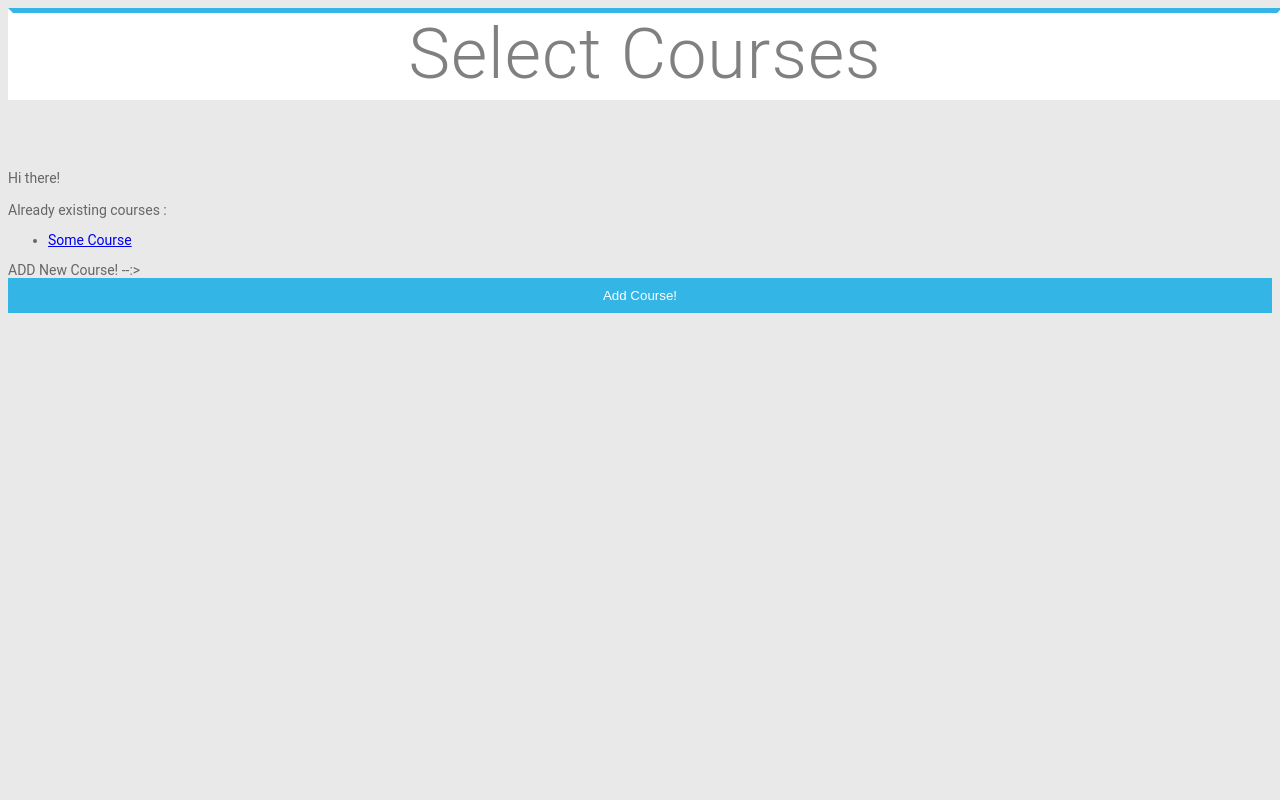
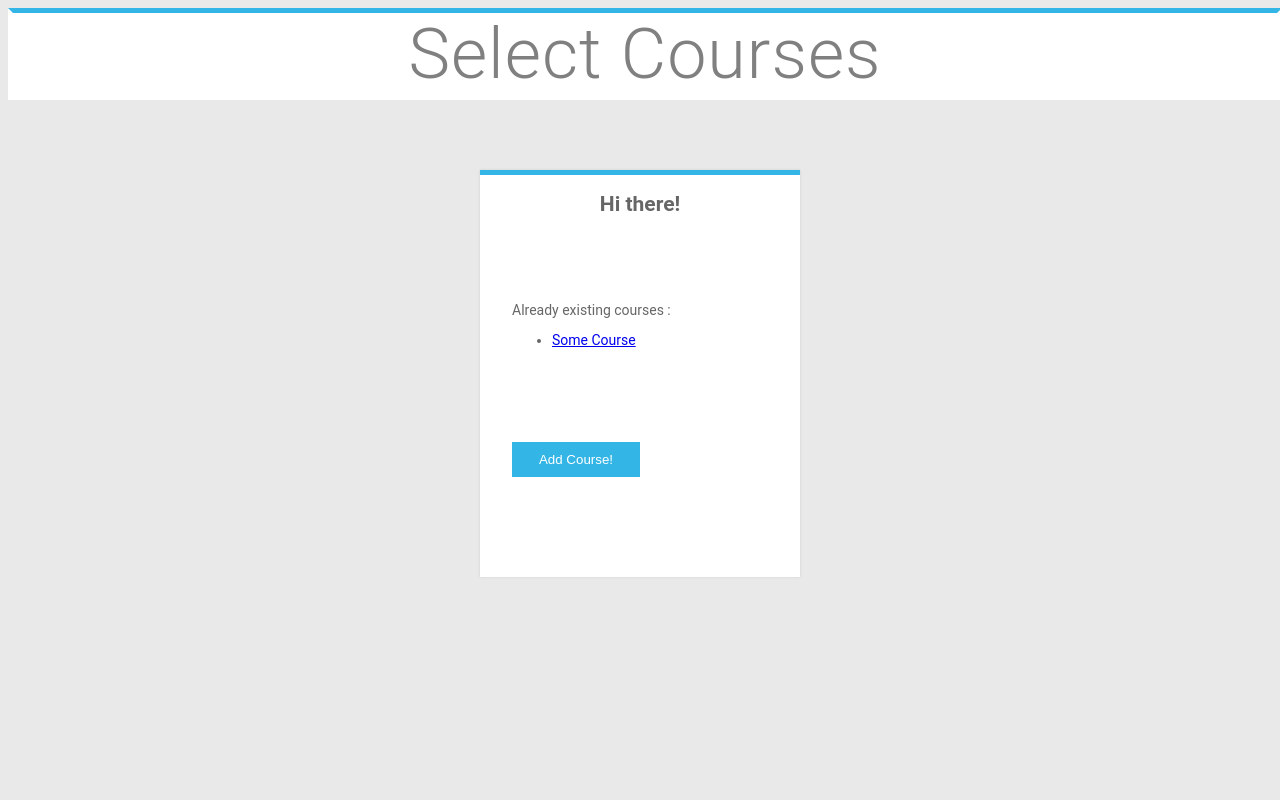
Before and after one commit to aayush-g/CFP-UPES, a PHP site: page /course_select.html in a window 1280 px wide. Run offline with PHP 8.4, Linux system fonts and the light colour scheme.

Commit message:
Add files via upload

```diff
--- a/course_select.html
+++ b/course_select.html
@@ -18,7 +18,9 @@
     height: 100%; /* Full height */
     overflow: auto; /* Enable scroll if needed */
     background-color: rgb(0,0,0); /* Fallback color */
-    background-color: rgba(0,0,0,0.4); /* Black w/ opacity */
+    background-color: rgba(0,0,0,0.5); /* Black w/ opacity */
+
+
 }
 
 /* Modal Content */
@@ -28,12 +30,13 @@
     margin: auto;
     padding: 0;
     border: 1px solid #888;
-    width: 80%;
+    width: 40%;
     box-shadow: 0 4px 8px 0 rgba(0,0,0,0.2),0 6px 20px 0 rgba(0,0,0,0.19);
     -webkit-animation-name: animatetop;
     -webkit-animation-duration: 0.4s;
     animation-name: animatetop;
-    animation-duration: 0.4s
+    animation-duration: 0.4s;
+
 }
 
 /* Add Animation */
@@ -64,39 +67,82 @@
 
 .modal-header {
     padding: 2px 16px;
-    background-color: lightblue;
+    background-color: lightgray;
     color: white;
+    border-style: solid;
+    border-width: 5px;
+    border-top-color: #33b5e5;
+    border-left-color: lightgray;
+    border-right-color: lightgray;
+    border-bottom-color: lightgray;
+
 }
 
 .modal-body {padding: 2px 16px;}
 
 .modal-footer {
     padding: 2px 16px;
-    background-color: lightblue;
+    background-color: lightgray;
     color: white;
 }
 
+.mycButton {
+  cursor: pointer;
+  background: #33b5e5;
+  width: 50%;
+  border: 0;
+  padding: 10px 15px;
+  color: #ffffff;
+  -webkit-transition: 0.3s ease;
+  transition: 0.3s ease;
+}
+
+
+.para1{
+
+
+  border:2px solid #ccc;
+  border-color: white;
+  padding: 50px 30px;
+  max-width:400px;
+  width:80%;
+  background: white;
+  margin:auto;
+}
+
+.mycButton:hover {
+  background: #178ab4;
+}
+
+.blur-filter {
+    -webkit-filter: blur(2px);
+    -moz-filter: blur(2px);
+    -o-filter: blur(2px);
+    -ms-filter: blur(2px);
+    filter: blur(2px);
+}
 
 </style>
 
 
 <body>
 <p class='head1'> Select Courses</p>
+<div class="boxed">
 
-Hi there!
-<br><br>Already existing courses :
-   <ul id ="courselist">
-   <li>
-   <a href="Dashboard.html">Some Course</a>
-   </li>
-
+<h2  align="center">Hi there!</h2><br>
+  <div class="para1">
+   Already existing courses :
+   <ul id ="courselist" >
+    <li>
+     <a href="dashboard.html">Some Course</a>
+    </li>
    </ul>
-
-ADD New Course! --:>
-
-
-<button id ="myButton1" class="myButton" >Add Course!</button>
-
+   <br>
+<br><br><br><br>
+<button id ="myButton1" class="mycButton" >Add Course!</button>
+</div>
+<br><br><br>
+</div>
 <div id="myModal" class="modal">
 
   <!-- Modal content -->
@@ -111,7 +157,7 @@ ADD New Course! --:>
       Hi!<br><br>
       Branch Name : <br><input type = "text" id='bname1' name="bname"><br><br>
       Subject Name :<br> <input type = "text" name="sbjname"><br><br>
-      Semester : <br><input type = "integer" name="sem"><br><br>
+      Semester : <br><input type = "text" name="sem"><br><br>
       </p>
 
       <button class="myButton" onclick="submitFunction()" >Submit! </button><br><br>
@@ -122,7 +168,7 @@ ADD New Course! --:>
         var addnewname = document.getElementById('bname1').value;
         li.appendChild(document.createTextNode(addnewname));
         ul.appendChild(li);
-       alert("Submitted :)");
+       alert("Submitted! ");
       }
 
     </script>
@@ -153,5 +199,22 @@ ADD New Course! --:>
 }
 
 </script>
+
+
+
+<script >
+
+$( "myModal" ).on( "popupbeforeposition", function () {
+    $.mobile.pageContainer.pagecontainer( "getActivePage" )
+        .not(this) /* exclude popup */
+        .addClass( "blur-filter" );
+}).on( "popupafterclose", function () {
+    $( ".blur-filter" )
+        .removeClass( "blur-filter" );
+});
+
+
+
+</script>
 </body>
 </html>
--- a/login.php
+++ b/login.php
@@ -37,13 +37,10 @@
 <body>
 
   <h1 class="head1">
-  <img src= "upes.jpg" align="left" style="width:100px;height:80px"">Course File Builder
+  <img src= "upes.jpg" align="left" style="width:150px;height:80px"">Course File Builder
   </h1><br>
 
    <div class="boxed" align="center">
-
-
-
 
      <form action="login_check.php" method="POST" class="form1">
      <h2>Login to your account</h2>
--- a/sign_up.php
+++ b/sign_up.php
@@ -25,9 +25,9 @@
 
 <body>
 
- <h1 align="center" class="head1">
- <img src= "upes.jpg" align="left" style="width:100px;height:80px"">Course File Builder </h1><br>
-
+ <h1 class="head1">
+  <img src= "upes.jpg" align="left" style="width:150px;height:80px"">Course File Builder
+  </h1><br>
   <div class="boxed">
 
    <form action="sign_up_process.php" method="POST" class="form1">
--- a/style.css
+++ b/style.css
@@ -45,7 +45,6 @@ body {
 .boxed{
   position: relative;
   background: #ffffff;
-
   max-width: 320px;
   width:50%;
   border-top: 5px solid #33b5e5;
```
Also changed, not shown: upes.jpg.
